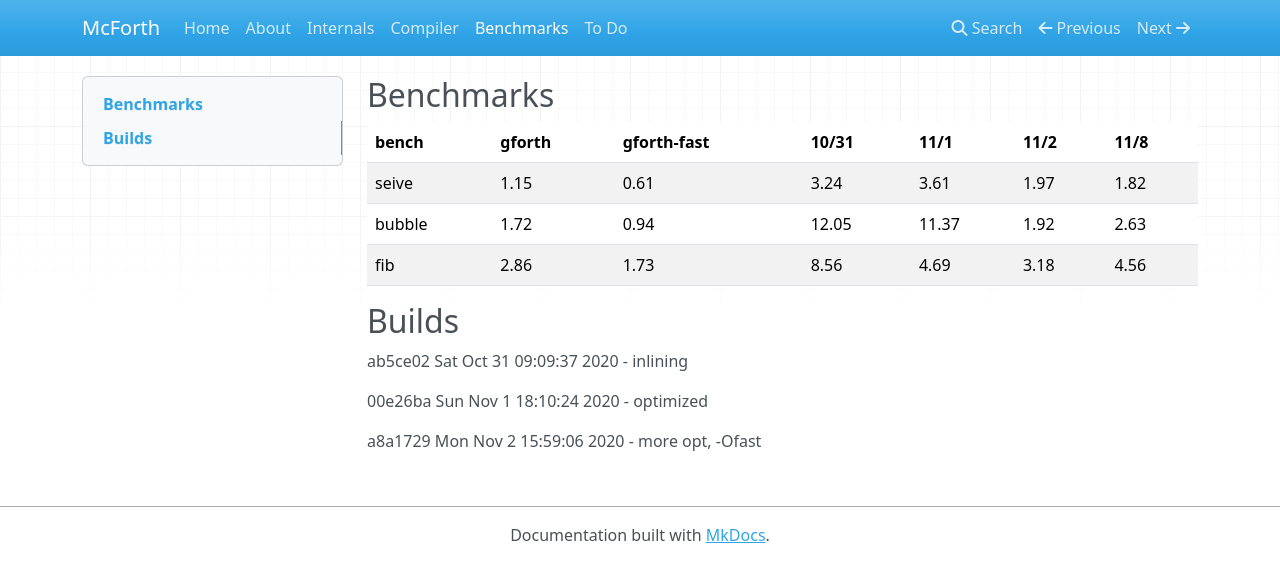
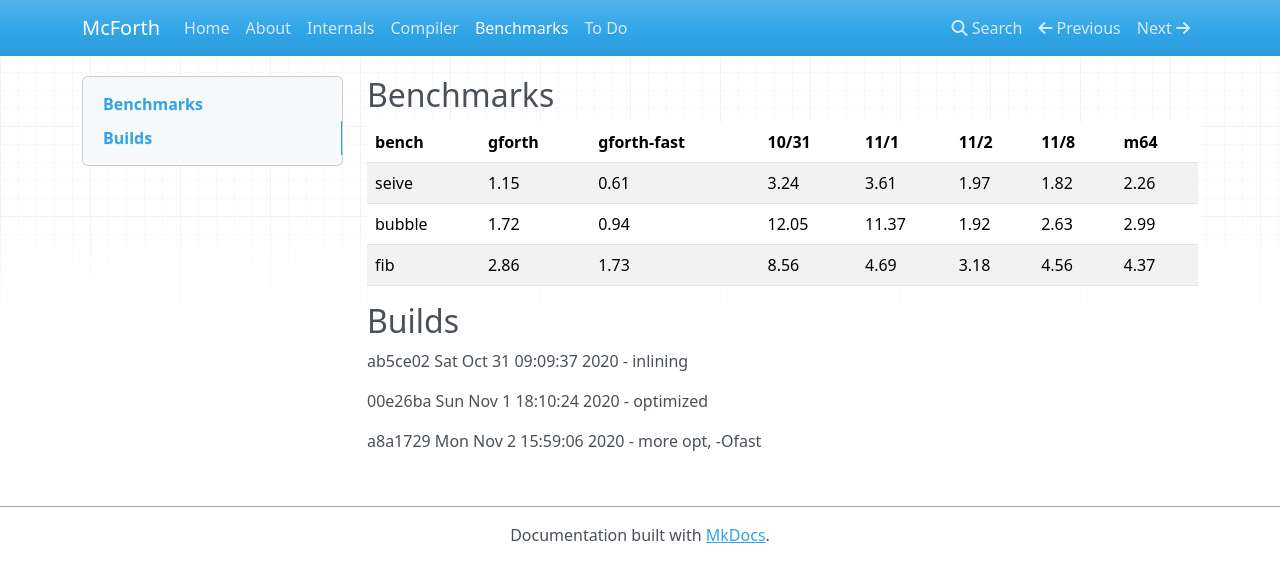
Before and after one commit to amckewan/mcforth, an MkDocs documentation site: the page built from docs/bench.md, in a window 1280 px wide. Shown: the top 582 px of the page. Built offline with MkDocs 1.6.1, drawn with Linux system fonts in a browser that asks for light colours; nearby versions of some CDN libraries.

Commit message:
Compile with 64-bit arch
Awkward and benchmarks run slower

```diff
--- a/docs/bench.md
+++ b/docs/bench.md
@@ -1,10 +1,10 @@
 ## Benchmarks
 
-bench | gforth | gforth-fast | 10/31 | 11/1 | 11/2 | 11/8
---- | ------| ---- | --- | --- | --- | ---
-seive | 1.15 | 0.61 | 3.24 | 3.61 | 1.97 | 1.82
-bubble | 1.72 | 0.94 | 12.05 | 11.37 | 1.92 | 2.63
-fib | 2.86 | 1.73 | 8.56 | 4.69 | 3.18 | 4.56
+bench | gforth | gforth-fast | 10/31 | 11/1 | 11/2 | 11/8 | m64
+--- | ------| ---- | --- | --- | --- | --- | ---
+seive | 1.15 | 0.61 | 3.24 | 3.61 | 1.97 | 1.82 | 2.26
+bubble | 1.72 | 0.94 | 12.05 | 11.37 | 1.92 | 2.63 | 2.99
+fib | 2.86 | 1.73 | 8.56 | 4.69 | 3.18 | 4.56 | 4.37
 
 ## Builds
 
```
Also changed, not shown: prims.inc (+3 -4 lines), 4 other files.
